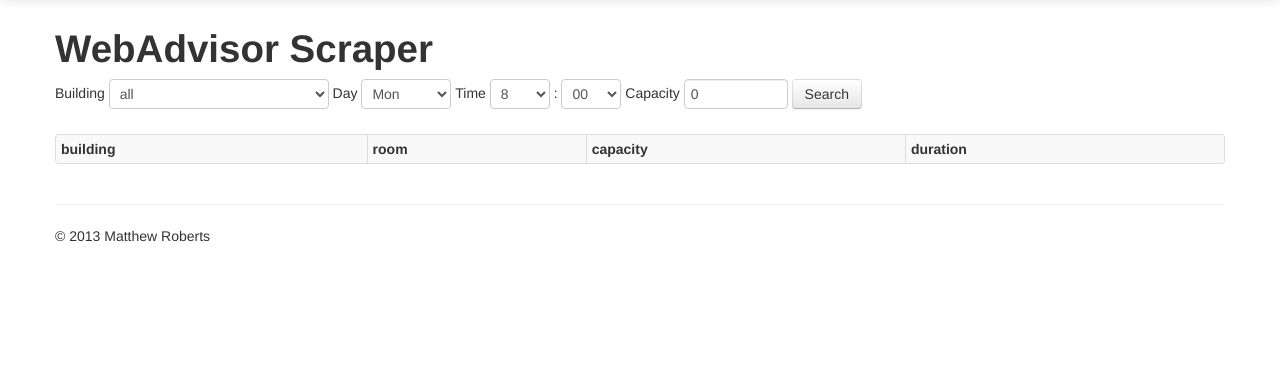
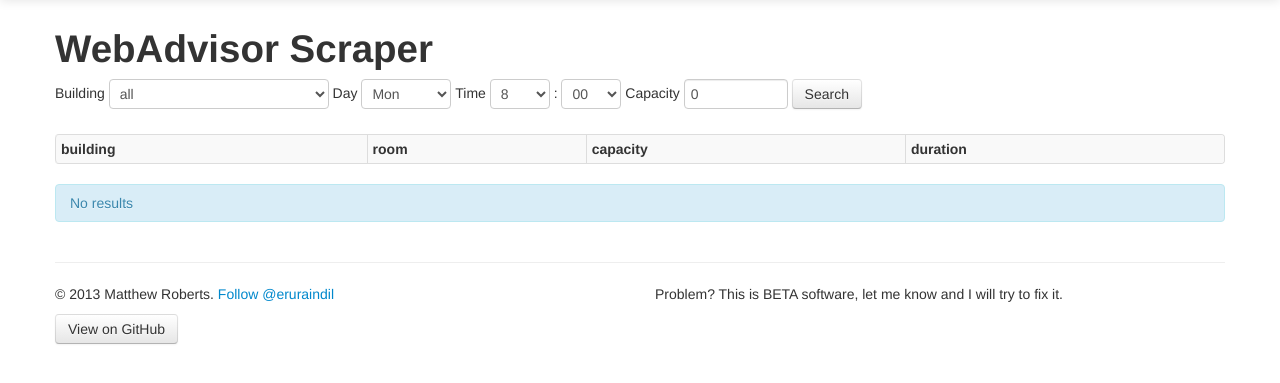
Before and after one commit to eruraindil/webadvisor-scraper, a PHP site: page /foo/ in a window 1280 px wide. Shown: the part 41-424 px from the top of the page. Run offline with PHP 8.4, Linux system fonts and the light colour scheme; lists and menus that the app fills with data are empty; some libraries are stand-ins or nearby versions.

Commit message:
updating footer, contact info, and no matched content text

```diff
--- a/index.php
+++ b/index.php
@@ -114,14 +114,15 @@ include("parser.php");
                         <tr>
                             <th>building</th><th>room</th><th>capacity</th><th>duration</th>
                         </tr>
-                        <?php foreach($classrooms as $building => $rooms) {
+<?php $output = "";
+foreach($classrooms as $building => $rooms) {
     if(($formbuilding != "" && $building == $formbuilding) || $formbuilding == "") {
         foreach($rooms as $room => $attrib) {
             if($attrib['capacity'] >= $formcapacity) {
                 foreach($attrib['schedule'] as $day => $hours) {
                     if($day == $formday) {
                         if(!isset($hours[$formtime])) {
-                                                    echo("<tr><td>$building</td><td>$room</td><td>" . $attrib['capacity'] . "</td>");
+                            $output += "<tr><td>$building</td><td>$room</td><td>" . $attrib['capacity'] . "</td>";
 
                             $uptime = $formtime;
                             $duration = "00:30";
@@ -137,7 +138,7 @@ include("parser.php");
                                 $uptime = date("H:i", strtotime("$uptime + 30 minutes"));
                             }
 
-                                                    echo "<td>" . date("G:i", strtotime($duration)) . "h</td></tr>";
+                            $output += "<td>" . date("G:i", strtotime($duration)) . "h</td></tr>";
                             //echo "<td colspan='4'><pre>" . print_r($attrib, true) . "</pre></td>";
                         }
                     }
@@ -145,42 +146,36 @@ include("parser.php");
             }
         }
     }
+}
+if($output != "") {
+    $output;
 }?>
                     </table>
+                    <?if($output == ""):?>
+                        <div class="alert alert-info">
+                            No results
+                        </div>
+                    <?php endif;?>
                 </div>
             </div>
-
-
-            <!-- Main hero unit for a primary marketing message or call to action -->
-            <!--<div class="hero-unit">
-                <h1>Hello, world!</h1>
-                <p>This is a template for a simple marketing or informational website. It includes a large callout called the hero unit and three supporting pieces of content. Use it as a starting point to create something more unique.</p>
-                <p><a class="btn btn-primary btn-large">Learn more &raquo;</a></p>
-            </div>-->
-
-            <!-- Example row of columns
+            <hr>
+            <footer>
                 <div class="row">
-                <div class="span4">
-                    <h2>Heading</h2>
-                    <p>Donec id elit non mi porta gravida at eget metus. Fusce dapibus, tellus ac cursus commodo, tortor mauris condimentum nibh, ut fermentum massa justo sit amet risus. Etiam porta sem malesuada magna mollis euismod. Donec sed odio dui. </p>
-                    <p><a class="btn" href="#">View details &raquo;</a></p>
+                    <div class="span6">
+                        <p>
+                            &copy; 2013 Matthew Roberts. <a href="https://twitter.com/eruraindil" class="twitter-follow-button" data-show-count="false">Follow @eruraindil</a>
+                            <script>!function(d,s,id){var js,fjs=d.getElementsByTagName(s)[0];if(!d.getElementById(id)){js=d.createElement(s);js.id=id;js.src="//platform.twitter.com/widgets.js";fjs.parentNode.insertBefore(js,fjs);}}(document,"script","twitter-wjs");</script>
+                        </p>
                     </div>
-                <div class="span4">
-                    <h2>Heading</h2>
-                    <p>Donec id elit non mi porta gravida at eget metus. Fusce dapibus, tellus ac cursus commodo, tortor mauris condimentum nibh, ut fermentum massa justo sit amet risus. Etiam porta sem malesuada magna mollis euismod. Donec sed odio dui. </p>
-                    <p><a class="btn" href="#">View details &raquo;</a></p>
+                    <div class="span6">
+                        <p>Problem? This is BETA software, let me know and I will try to fix it.</p>
                     </div>
-                <div class="span4">
-                    <h2>Heading</h2>
-                    <p>Donec sed odio dui. Cras justo odio, dapibus ac facilisis in, egestas eget quam. Vestibulum id ligula porta felis euismod semper. Fusce dapibus, tellus ac cursus commodo, tortor mauris condimentum nibh, ut fermentum massa justo sit amet risus.</p>
-                    <p><a class="btn" href="#">View details &raquo;</a></p>
                 </div>
-            </div>-->
-
-            <hr>
-
-            <footer>
-                <p>&copy; 2013 Matthew Roberts</p>
+                <div class="row">
+                    <div class="span12">
+                        <a href="http://www.github.com/eruraindil/webadvisor-scraper" class="btn">View on GitHub</a>
+                    </div>
+                </div>
             </footer>
 
         </div> <!-- /container -->
```
Lines whose indentation alone changed are shown as unchanged.
